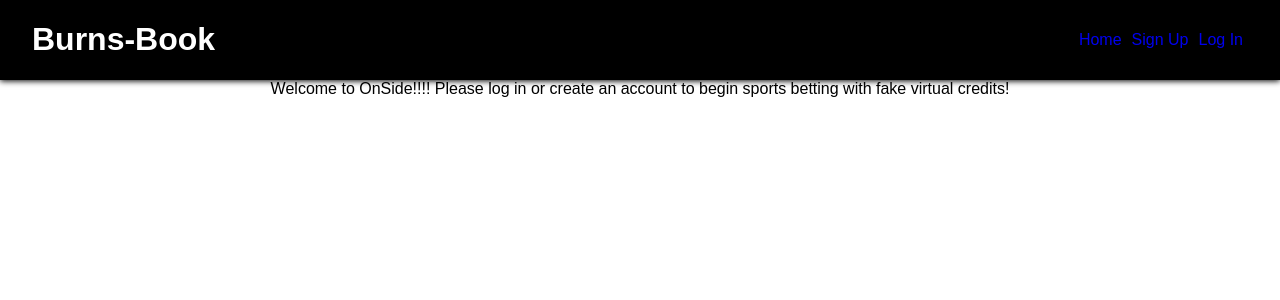
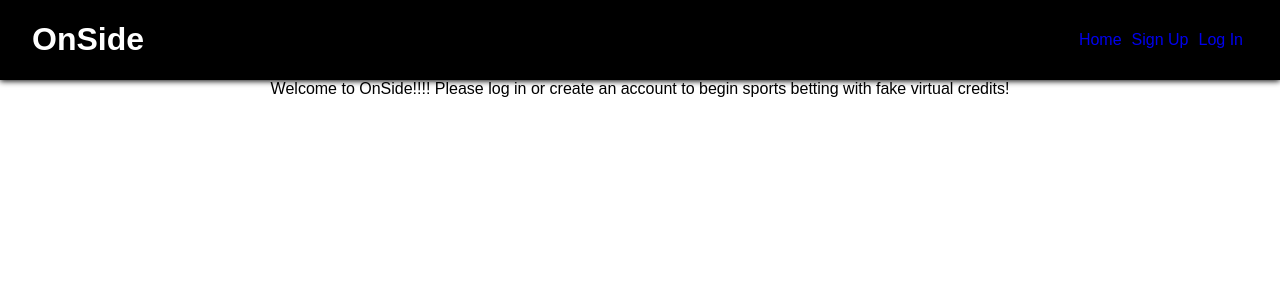
Before and after one commit to burnsbeaver/Burns-Book, a React (Create React App) app in the folder client/: page / in a window 1280 px wide. Shown: the top 300 px of the page. Built offline with nearby package versions, Linux system fonts and the light colour scheme; no server answers.

Commit message:
OnSide remains whether or not someone is logged in in the header

```diff
--- a/client/src/components/NavBar.jsx
+++ b/client/src/components/NavBar.jsx
@@ -30,7 +30,7 @@ class NavBar extends Component {
     if (this.props.user.email) {
       return (
         <Navbar>
-         <h1>Onside</h1>
+         <h1>OnSide</h1>
          <div>
            <h3>Hello, {this.props.user.nickname}</h3>
            <Link to="/account">Account Page</Link>
@@ -41,7 +41,7 @@ class NavBar extends Component {
     }else {
       return(
         <Navbar>
-         <h1>Burns-Book</h1>
+         <h1>OnSide</h1>
          <div>
            <Link to="/">Home</Link>
            <Link to="/signUp">Sign Up</Link>
```
